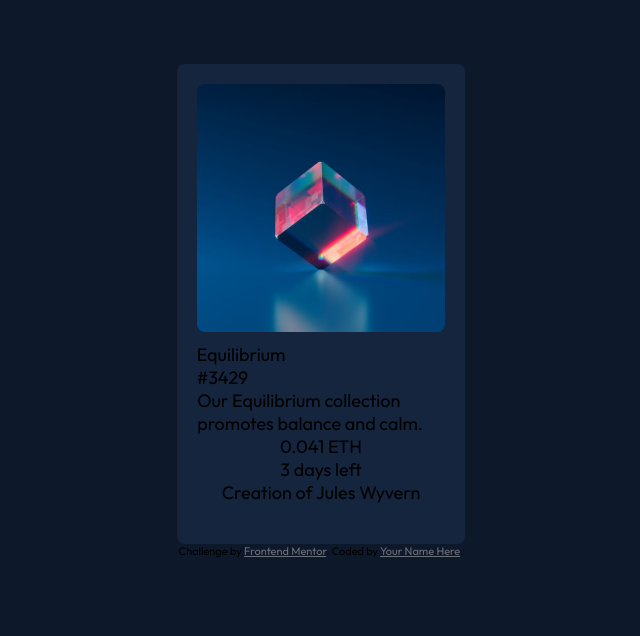
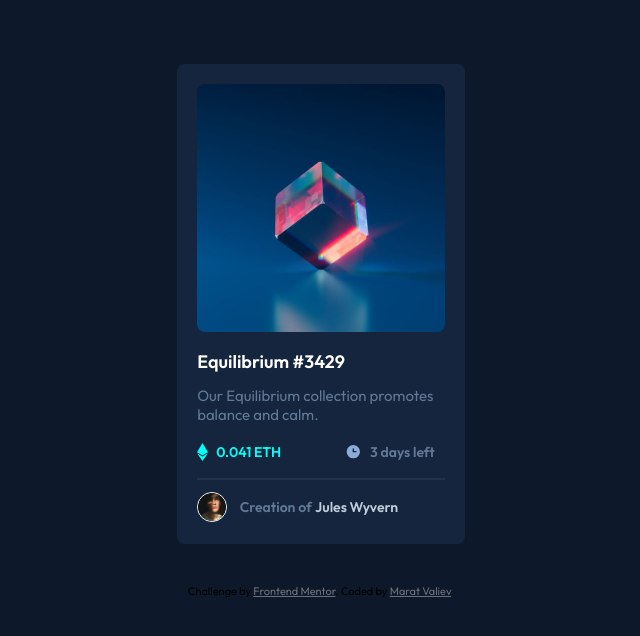
Before and after one commit to Masunsa/nft-preview-card-component-main, a plain HTML site: page index.html in a window 1280 px wide. Shown: the whole page, without its empty margins (319-959 px from the left). Drawn offline with Linux system fonts and the light colour scheme.

Commit message:
pre-final

```diff
--- a/index.html
+++ b/index.html
@@ -21,20 +21,45 @@
     <div class="card-text">
       <h1>Equilibrium #3429</h1>
       <p class="main-text">Our Equilibrium collection promotes balance and calm.</p>
-      <p class="price">0.041 ETH</p>
-      <p class="days">3 days left</p>
-      <p class="author">Creation of Jules Wyvern</p>
+
+      <div class="price-days">
+        <p class="eth">
+          <svg width="11" height="18" xmlns="http://www.w3.org/2000/svg">
+            <path d="M11 10.216 5.5 18 0 10.216l5.5 3.263 5.5-3.262ZM5.5 0l5.496 9.169L5.5 12.43 0 9.17 5.5 0Z" fill="#00FFF8" />
+          </svg>
+        <div class="price">
+          0.041 ETH
+        </div>
+        </p>
+
+        <div class="time-days">
+          <svg width="17" height="17" xmlns="http://www.w3.org/2000/svg">
+            <path d="M8.305 2.007a6.667 6.667 0 1 0 0 13.334 6.667 6.667 0 0 0 0-13.334Zm2.667 7.334H8.305a.667.667 0 0 1-.667-.667V6.007a.667.667 0 0 1 1.334 0v2h2a.667.667 0 0 1 0 1.334Z" fill="#8BACD9" />
+          </svg>
+          <p class="days">3 days left</p>
+        </div>
+      </div>
+
+      <hr>
+
+      <div class="photo-author">
+        <img class="avatar" src="./images/image-avatar.png" alt="author-photo">
+
+        <p class="author">Creation of<span class="jules">Jules Wyvern</span></p>
+
+
+      </div>
+
     </div>
 
   </div>
 
-
-
-
+<br>
+<br>
 
   <div class="attribution">
     Challenge by <a href="https://www.frontendmentor.io?ref=challenge" target="_blank">Frontend Mentor</a>.
-    Coded by <a href="#">Your Name Here</a>.
+    Coded by <a href="#">Marat Valiev</a>.
   </div>
 </body>
 
--- a/styles.css
+++ b/styles.css
@@ -14,19 +14,23 @@ html{
 }
 
 body, h1, h2, h3, h4, h5, h6, p, ol, ul {
-  margin: 0;
+margin: 0;
   padding: 0;
-  font-weight: normal;
-  font-size: 18px;
+
 
   display: flex;
   flex-direction: column;
-  justify-content: center;
-  align-items: center;
+  /* justify-content: center;
+  align-items: center; */
 }
 
 h1{
-  margin-right: 10rem;
+  margin-top: 0.7rem;
+  text-align: left;
+  color: hsla(0, 0%, 100%);
+  font-weight: bold;
+  font-size: 18px;
+
 }
 
 ol, ul {
@@ -40,8 +44,10 @@ margin: 7% 7% 1% 7%;
 
 }
 
-main{
-
+hr{
+  border: solid 1px;
+  color: #21334b;
+  margin-top: 0.8rem;
 }
 
 .card-text{
@@ -53,5 +59,82 @@ width: 18rem;
 height: 30rem;
   background-color: hsla(216, 50%, 16%);
   border-radius: 0.5rem;
+  margin: auto;
 
 }
+
+.main-text{
+  font-weight: 400;
+  margin-top: 0.8rem;
+  font-size: 15px;
+  color: #617997;
+
+}
+
+.price-days{
+  margin-top: 1.2rem;
+  display: flex;
+  flex-direction: row;
+  font-weight: 300;
+  font-size: 14px;
+}
+
+.eth{
+  display: block;
+  font-weight: bold;
+  color: #00FFF8;
+
+}
+
+.time-days{
+  display: flex;
+  flex-direction: row;
+  margin-left: 4rem;
+}
+
+.price{
+  text-align: center;
+  font-weight: bold;
+  color: #00FFF8;
+  margin-left: 0.5rem;
+}
+
+.days{
+margin-left: 0.5rem;
+  color: #617997;
+  font-weight: bold;
+}
+
+.photo-author{
+  display: flex;
+  flex-direction: row;
+margin-top: 0.8rem;
+}
+
+.avatar{
+  border-radius: 50%;
+  max-width: 12%;
+  margin: 0;
+  border: solid 1px;
+  color: hsla(0, 0%, 100%);
+}
+
+.author{
+  color: #617997;
+  font-weight: bold;
+  font-size: 14px;
+  display: flex;
+  flex-direction: row;
+  justify-content: center;
+  align-items: center;
+  margin-left: 0.8rem;
+
+
+}
+
+
+.jules{
+  color: hsla(0, 0%, 100%);
+  margin-left: 0.2rem;
+  color: #c0cdda;
+}
```
